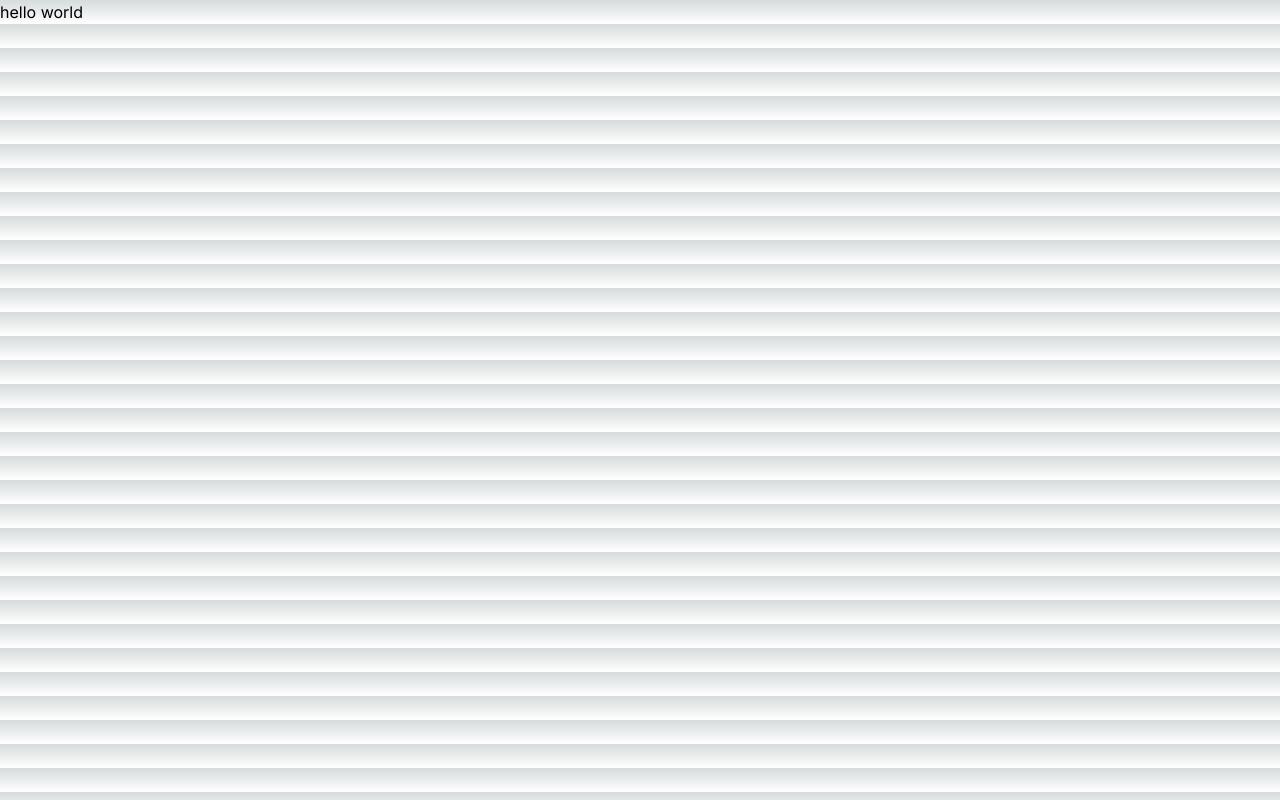
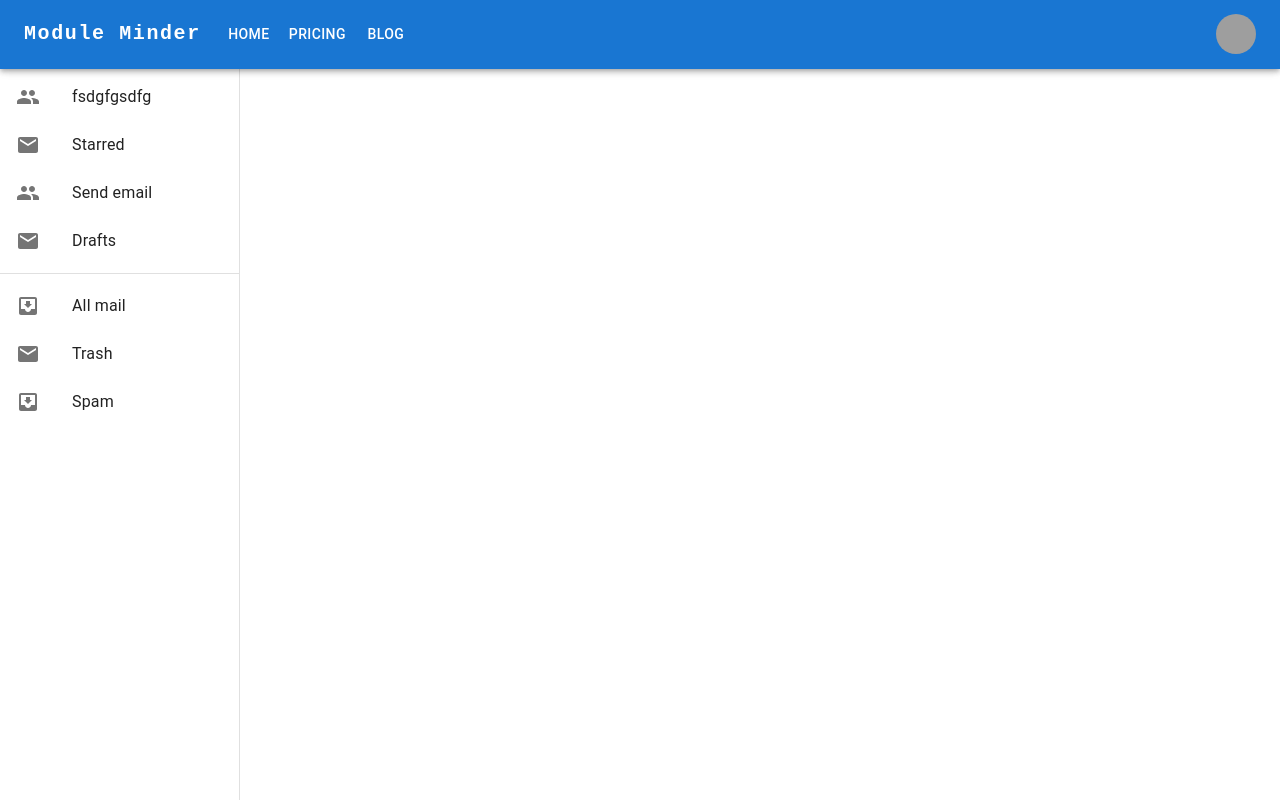
Before and after one commit to ITPM-JUN-WE-06/PMMS_frontend, a Next.js app: page / in a window 1280 px wide. Built offline with nearby package versions, Linux system fonts and the light colour scheme; grey boxes are pictures that could not be loaded.

Commit message:
add the navbar

```diff
--- /dev/null
+++ b/app/components/navbar.tsx
@@ -0,0 +1,163 @@
+import * as React from 'react';
+import AppBar from '@mui/material/AppBar';
+import Box from '@mui/material/Box';
+import Toolbar from '@mui/material/Toolbar';
+import IconButton from '@mui/material/IconButton';
+import Typography from '@mui/material/Typography';
+import Menu from '@mui/material/Menu';
+import MenuIcon from '@mui/icons-material/Menu';
+import Container from '@mui/material/Container';
+import Avatar from '@mui/material/Avatar';
+import Button from '@mui/material/Button';
+import Tooltip from '@mui/material/Tooltip';
+import MenuItem from '@mui/material/MenuItem';
+import AdbIcon from '@mui/icons-material/Adb';
+
+const pages = ['Home', 'Pricing', 'Blog'];
+const settings = ['Profile', 'Account', 'Dashboard', 'Logout'];
+
+function ResponsiveAppBar() {
+  const [anchorElNav, setAnchorElNav] = React.useState<null | HTMLElement>(null);
+  const [anchorElUser, setAnchorElUser] = React.useState<null | HTMLElement>(null);
+
+  const handleOpenNavMenu = (event: React.MouseEvent<HTMLElement>) => {
+    setAnchorElNav(event.currentTarget);
+  };
+  const handleOpenUserMenu = (event: React.MouseEvent<HTMLElement>) => {
+    setAnchorElUser(event.currentTarget);
+  };
+
+  const handleCloseNavMenu = () => {
+    setAnchorElNav(null);
+  };
+
+  const handleCloseUserMenu = () => {
+    setAnchorElUser(null);
+  };
+
+  return (
+    <AppBar position="static">
+      <Container maxWidth="xl">
+        <Toolbar disableGutters>
+          {/* <AdbIcon sx={{ display: { xs: 'none', md: 'flex' }, mr: 1 }} /> */}
+          <Typography
+            variant="h6"
+            noWrap
+            component="a"
+            href=""
+            sx={{
+              mr: 2,
+              display: { xs: 'none', md: 'flex' },
+              fontFamily: 'monospace',
+              fontWeight: 700,
+              letterSpacing: '.1rem',
+              color: 'inherit',
+              textDecoration: 'none',
+              textAlign: 'center',
+            }}
+          >
+            Module Minder
+          </Typography>
+
+          <Box sx={{ flexGrow: 1, display: { xs: 'flex', md: 'none' } }}>
+            <IconButton
+              size="large"
+              aria-label="account of current user"
+              aria-controls="menu-appbar"
+              aria-haspopup="true"
+              onClick={handleOpenNavMenu}
+              color="inherit"
+            >
+              <MenuIcon />
+            </IconButton>
+            <Menu
+              id="menu-appbar"
+              anchorEl={anchorElNav}
+              anchorOrigin={{
+                vertical: 'bottom',
+                horizontal: 'left',
+              }}
+              keepMounted
+              transformOrigin={{
+                vertical: 'top',
+                horizontal: 'left',
+              }}
+              open={Boolean(anchorElNav)}
+              onClose={handleCloseNavMenu}
+              sx={{
+                display: { xs: 'block', md: 'none' },
+              }}
+            >
+              {pages.map((page) => (
+                <MenuItem key={page} onClick={handleCloseNavMenu}>
+                  <Typography textAlign="center">{page}</Typography>
+                </MenuItem>
+              ))}
+            </Menu>
+          </Box>
+          <AdbIcon sx={{ display: { xs: 'flex', md: 'none' }, mr: 1 }} />
+          <Typography
+            variant="h5"
+            noWrap
+            component="a"
+            href="#app-bar-with-responsive-menu"
+            sx={{
+              mr: 2,
+              display: { xs: 'flex', md: 'none' },
+              flexGrow: 1,
+              fontFamily: 'monospace',
+              fontWeight: 700,
+              letterSpacing: '.3rem',
+              color: 'inherit',
+              textDecoration: 'none',
+            }}
+          >
+            LOGO
+          </Typography>
+          <Box sx={{ flexGrow: 1, display: { xs: 'none', md: 'flex' } }}>
+            {pages.map((page) => (
+              <Button
+                key={page}
+                onClick={handleCloseNavMenu}
+                sx={{ my: 2, color: 'white', display: 'block' }}
+              >
+                {page}
+              </Button>
+            ))}
+          </Box>
+
+          <Box sx={{ flexGrow: 0 }}>
+            <Tooltip title="Open settings">
+              <IconButton onClick={handleOpenUserMenu} sx={{ p: 0 }}>
+                <Avatar alt="Remy Sharp" src="/static/images/avatar/2.jpg" />
+              </IconButton>
+            </Tooltip>
+            <Menu
+              sx={{ mt: '45px' }}
+              id="menu-appbar"
+              anchorEl={anchorElUser}
+              anchorOrigin={{
+                vertical: 'top',
+                horizontal: 'right',
+              }}
+              keepMounted
+              transformOrigin={{
+                vertical: 'top',
+                horizontal: 'right',
+              }}
+              open={Boolean(anchorElUser)}
+              onClose={handleCloseUserMenu}
+            >
+              {settings.map((setting) => (
+                <MenuItem key={setting} onClick={handleCloseUserMenu}>
+                  <Typography textAlign="center">{setting}</Typography>
+                </MenuItem>
+              ))}
+            </Menu>
+          </Box>
+        </Toolbar>
+      </Container>
+    </AppBar>
+  );
+}
+export default ResponsiveAppBar;
--- /dev/null
+++ b/app/components/sidebar.jsx
@@ -0,0 +1,81 @@
+import * as React from 'react';
+import Box from '@mui/material/Box';
+import Drawer from '@mui/material/Drawer';
+import CssBaseline from '@mui/material/CssBaseline';
+import AppBar from '@mui/material/AppBar';
+import Toolbar from '@mui/material/Toolbar';
+import List from '@mui/material/List';
+import Typography from '@mui/material/Typography';
+import Divider from '@mui/material/Divider';
+import ListItem from '@mui/material/ListItem';
+import ListItemButton from '@mui/material/ListItemButton';
+import ListItemIcon from '@mui/material/ListItemIcon';
+import ListItemText from '@mui/material/ListItemText';
+import InboxIcon from '@mui/icons-material/MoveToInbox';
+import MailIcon from '@mui/icons-material/Mail';
+import GroupIcon from '@mui/icons-material/Group';
+
+const drawerWidth = 240;
+
+export default function SideBar() {
+  return (
+    <Box sx={{ display: 'flex' }}>
+      <CssBaseline />
+      <AppBar
+        position="fixed"
+        sx={{ width: `calc(100% - ${drawerWidth}px)`, ml: `${drawerWidth}px` }}
+      >
+        {/* <Toolbar>
+          <Typography variant="h6" noWrap component="div">
+            Permanent drawer
+          </Typography>
+        </Toolbar> */}
+      </AppBar>
+      <Drawer
+        sx={{
+          width: drawerWidth,
+          flexShrink: 0,
+          '& .MuiDrawer-paper': {
+            width: drawerWidth,
+            boxSizing: 'border-box',
+          },
+        }}
+        variant="permanent"
+        anchor="left"
+      >
+        <Toolbar />
+        <Divider />
+        <List>
+          {['fsdgfgsdfg', 'Starred', 'Send email', 'Drafts'].map((text, index) => (
+            <ListItem key={text} disablePadding>
+              <ListItemButton>
+                <ListItemIcon>
+                    {index % 2 === 0 ? <GroupIcon /> : <MailIcon />}
+                </ListItemIcon>
+                <ListItemText primary={text} />
+              </ListItemButton>
+            </ListItem>
+          ))}
+        </List>
+        <Divider />
+        <List>
+          {['All mail', 'Trash', 'Spam'].map((text, index) => (
+            <ListItem key={text} disablePadding>
+              <ListItemButton>
+                <ListItemIcon>
+                  {index % 2 === 0 ? <InboxIcon /> : <MailIcon />}
+                </ListItemIcon>
+                <ListItemText primary={text} />
+              </ListItemButton>
+            </ListItem>
+          ))}
+        </List>
+      </Drawer>
+      <Box
+        component="main"
+        sx={{ flexGrow: 1, bgcolor: 'background.default', p: 3 }}
+      >
+      </Box>
+    </Box>
+  );
+}
--- a/app/globals.css
+++ b/app/globals.css
@@ -12,18 +12,14 @@
   :root {
     --foreground-rgb: 255, 255, 255;
     --background-start-rgb: 0, 0, 0;
-    --background-end-rgb: 0, 0, 0;
+    --background-end-rgb: 255, 255, 255;
   }
 }
 
 body {
   color: rgb(var(--foreground-rgb));
-  background: linear-gradient(
-      to bottom,
-      transparent,
-      rgb(var(--background-end-rgb))
-    )
-    rgb(var(--background-start-rgb));
+
+
 }
 
 @layer utilities {
@@ -31,3 +27,17 @@ body {
     text-wrap: balance;
   }
 }
+
+.navbar-sidebar-container {
+  position: relative;
+}
+
+.navbar-sidebar-container > :first-child {
+  position: relative;
+  z-index: 2;
+}
+
+.navbar-sidebar-container > :last-child {
+  position: absolute;
+  z-index: 1;
+}
--- a/app/page.tsx
+++ b/app/page.tsx
@@ -1,7 +1,16 @@
 import Image from "next/image";
+'use client'
+
+import ResponsiveAppBar from "./components/navbar";
+import SideBar from "./components/sidebar";
 
 export default function Home() {
   return (
-    <main><h1>hello world</h1></main>
+    <main>
+      <div className="navbar-sidebar-container">
+        <ResponsiveAppBar/>
+        <SideBar/>
+      </div>
+    </main>
   );
 }
--- /dev/null
+++ b/app/users/page.tsx
@@ -0,0 +1,11 @@
+import React from 'react'
+
+const users = () => {
+  return (
+    <div>
+      <h1>hello user</h1>
+    </div>
+  )
+}
+
+export default users
```
Also changed, not shown: package.json (+9 -5 lines), 1 other file (tests, documents, lock files or other folders).
